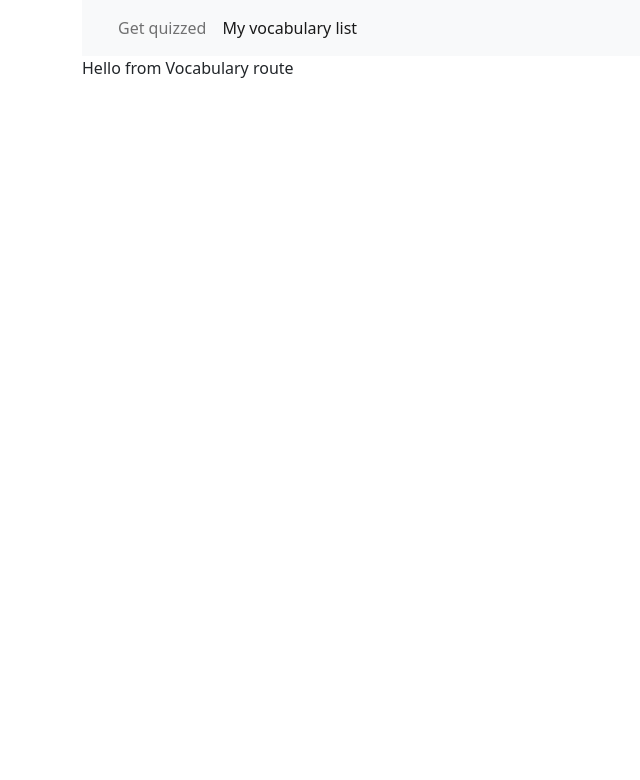
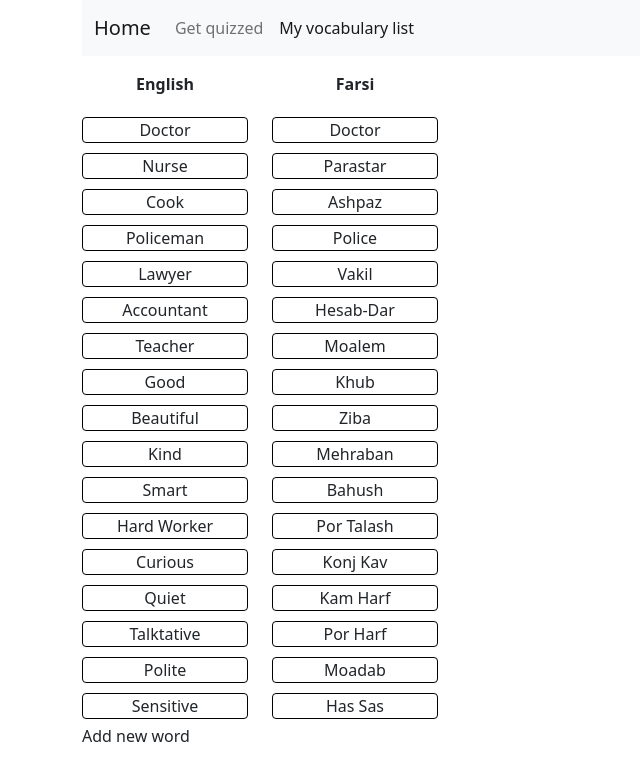
Before and after one commit to claradrt/vocabulary-quizz, a React (Create React App) app: page /vocabulary in a window 1280 px wide. Shown: the top 780 px of the page, without its empty margins (0-640 px from the left). Built offline with nearby package versions, Linux system fonts and the light colour scheme.

Commit message:
Vocabulary page creation

```diff
--- a/src/NavBar.js
+++ b/src/NavBar.js
@@ -5,7 +5,9 @@ export default function NavBar() {
   return (
     <nav className="navbar navbar-expand-lg navbar-light bg-light">
       <div className="container-fluid">
-        <a className="navbar-brand" href="#"></a>
+        <a className="navbar-brand" href="/">
+          Home
+        </a>
         <button
           className="navbar-toggler"
           type="button"
--- /dev/null
+++ b/src/Word.css
@@ -0,0 +1,15 @@
+.word {
+  border: 1px solid black;
+  border-radius: 4px;
+  margin: 5px auto;
+  width: 100%;
+}
+
+.delete {
+  color: #c4012e;
+  visibility: hidden;
+}
+
+.Word:hover .delete {
+  visibility: visible !important;
+}
--- /dev/null
+++ b/src/Word.js
@@ -0,0 +1,20 @@
+import React from "react";
+import "./Word.css";
+
+export default function Word(props) {
+  return (
+    <div className="row Word">
+      <div className="col-2">
+        <div className="word text-center text-capitalize">
+          {props.wordLanguage1}
+        </div>
+      </div>
+      <div className="col-2">
+        <div className="word text-center text-capitalize">
+          {props.wordLanguage2}
+        </div>
+      </div>
+      <div className="delete col-2 align-self-center"> X</div>
+    </div>
+  );
+}
--- a/src/routes/vocabulary-list.jsx
+++ b/src/routes/vocabulary-list.jsx
@@ -1,3 +1,43 @@
+import React from "react";
+import Word from "../Word";
+
 export default function Vocabulary() {
-  return "Hello from Vocabulary route";
+  let vocabularyList = {
+    doctor: "doctor",
+    nurse: "parastar",
+    cook: "ashpaz",
+    policeman: "police",
+    lawyer: "vakil",
+    accountant: "hesab-dar",
+    teacher: "moalem",
+    good: "khub",
+    beautiful: "ziba",
+    kind: "mehraban",
+    smart: "bahush",
+    "hard worker": "por talash",
+    curious: "konj kav",
+    quiet: "kam harf",
+    talktative: "por harf",
+    polite: "moadab",
+    sensitive: "has sas",
+  };
+  return (
+    <div className="Vocabulary">
+      <div className="row my-3">
+        <span className="col-2 text-center fw-bold">English</span>
+        <span className="col-2 text-center fw-bold">Farsi</span>
+      </div>
+      {Object.keys(vocabularyList).map((wordLanguage1, index) => {
+        return (
+          <div key={index}>
+            <Word
+              wordLanguage1={wordLanguage1}
+              wordLanguage2={vocabularyList[wordLanguage1]}
+            />
+          </div>
+        );
+      })}
+      <div>Add new word</div>
+    </div>
+  );
 }
```
